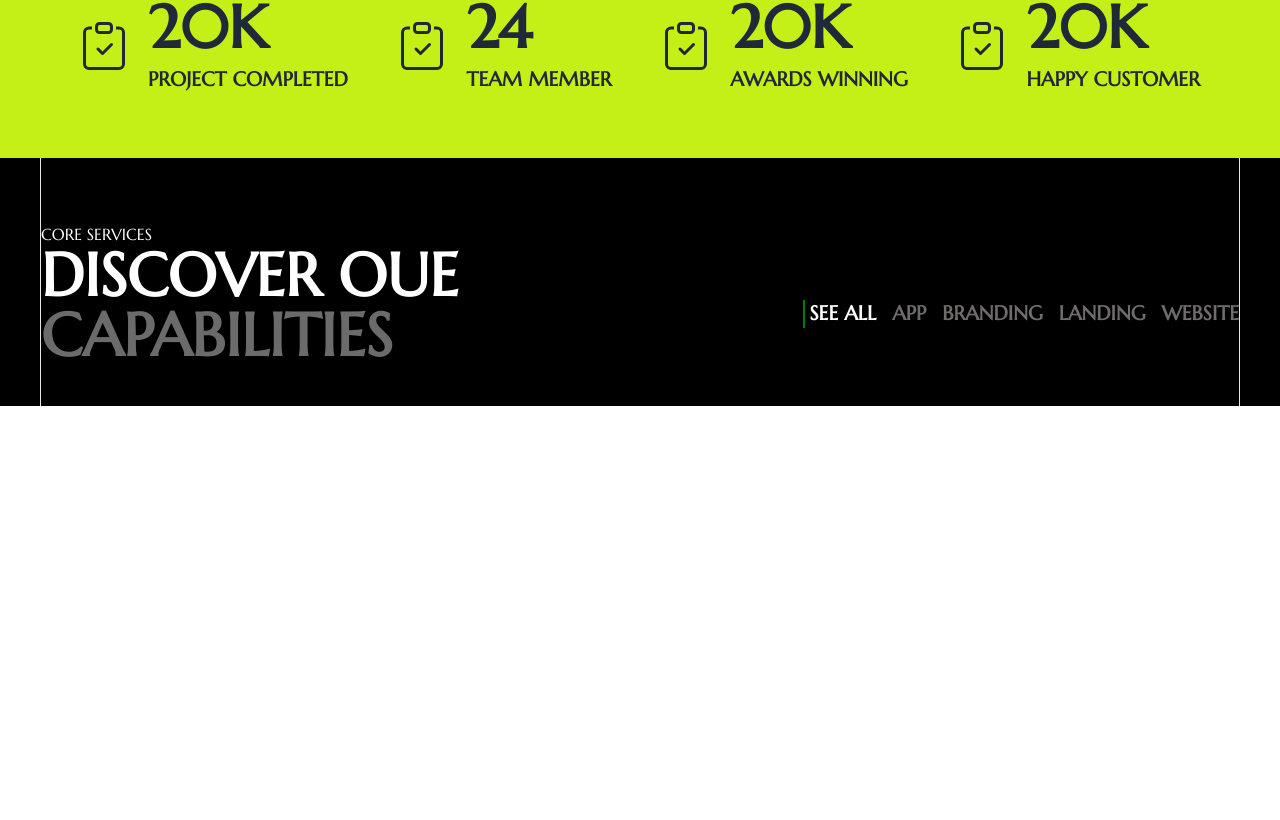
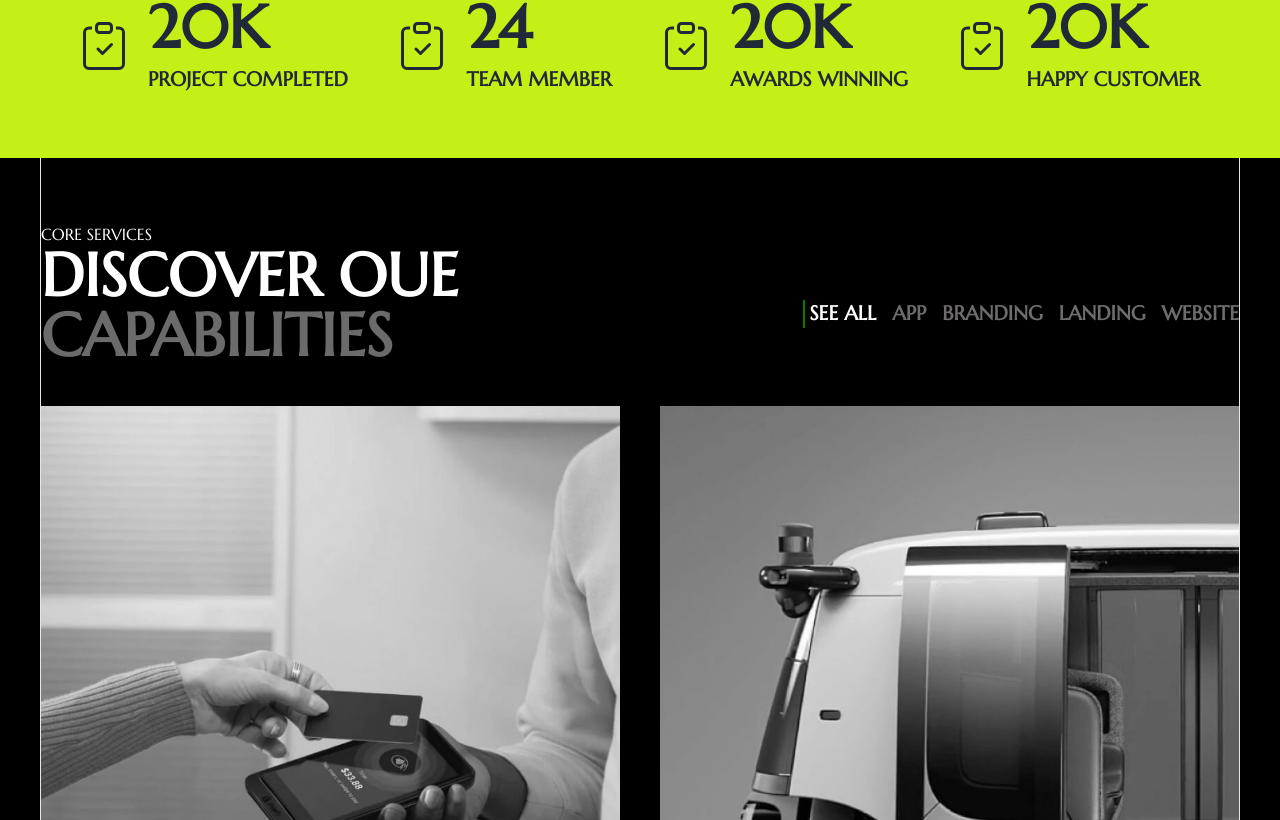
Before and after one commit to shaikTazUddin01/injaazh-client, a React (Vite) app: page / in a window 1280 px wide. Shown: the part 2840-3660 px from the top of the page. Before the commit the page ends 3246 px from the top, so only its background shows below. Built offline with nearby package versions, Linux system fonts and the light colour scheme.

Commit message:
added CAPABILITIES images

```diff
--- a/package.json
+++ b/package.json
@@ -10,12 +10,14 @@
     "preview": "vite preview"
   },
   "dependencies": {
+    "aos": "^2.3.4",
     "localforage": "^1.10.0",
     "match-sorter": "^6.3.4",
     "react": "^18.2.0",
     "react-dom": "^18.2.0",
     "react-icons": "^5.0.1",
     "react-router-dom": "^6.22.3",
+    "react-tooltip": "^5.26.3",
     "sort-by": "^1.2.0"
   },
   "devDependencies": {
--- a/src/component/home/Capabilities.css
+++ b/src/component/home/Capabilities.css
@@ -5,5 +5,15 @@
 }
 li {
     cursor: pointer;
-    transition: 0.3s  ;
+    transition: 0.1s  ease-out;
   }
+
+  .cap_images img{
+    filter: grayscale(100%);
+    transition: .7s;
+
+  }
+  .cap_images img:hover{
+    cursor: pointer;
+    filter: grayscale(0%);
+  }
--- a/src/component/home/Capabilities.jsx
+++ b/src/component/home/Capabilities.jsx
@@ -1,5 +1,11 @@
-import { useState } from "react";
+import { useEffect, useState } from "react";
 import './Capabilities.css'
+// images
+import img01 from "../../assets/img_01-1.jpg"
+import img02 from "../../assets/img_02.jpg"
+import img03 from "../../assets/img_03.jpg"
+import img04 from "../../assets/img_04.jpg"
+
 
 const Capabilities = () => {
   const [activeItem, setActiveItem] = useState(null)
@@ -7,12 +13,15 @@ const Capabilities = () => {
   const handleItemClick = (idx) => {
     setActiveItem(idx)
   }
+
   return (
     <div className="max-w-[1300px] mx-auto px-10">
-            <div className='grid grid-cols-2 gap-10 border-x pt-16 items-center'>
+      <div className="border-x">
+
+        <div className='grid grid-cols-2 gap-10 pt-16 items-center'>
           <div className='text-white pb-10'>
-                    <h1 className="uppercase">core services</h1>
-                    <h1 className='text-6xl font-semibold uppercase'>Discover Oue <br />
+            <h1 className="uppercase" >core services</h1>
+            <h1 className='text-6xl font-semibold uppercase' >Discover Oue <br />
               <span className='text-[#6b6b6b]'>capabilities</span>
             </h1>
           </div>
@@ -51,6 +60,49 @@ const Capabilities = () => {
             </ul>
           </div>
         </div>
+        <div className="grid grid-cols-2 gap-10 cap_images">
+          {
+            activeItem == null &&
+            <>
+
+            <img src={img01} alt="" />
+
+            <img src={img02} alt="" />
+            <img src={img03} alt="" />
+            <img src={img04} alt="" />
+            </>
+          }
+          {
+            activeItem == 0 &&
+            <>
+            <img src={img03} alt="" data-aos="fade-left" />
+            <img src={img04} alt="" data-aos="fade-right" />
+            </>
+          }
+
+          {
+            activeItem == 1 &&
+            <>
+            <img src={img01} alt="" />
+            <img src={img04} alt="" />
+            </>
+          }
+            {
+            activeItem == 2 &&
+            <>
+            <img src={img03} alt="" />
+            <img src={img04} alt="" />
+            </>
+          }
+            {
+            activeItem == 3 &&
+            <>
+            <img src={img02} alt="" />
+            <img src={img03} alt="" />
+            </>
+          }
+        </div>
+      </div>
     </div>
   );
 };
```
Also changed, not shown: 1 other file (tests, documents, lock files or other folders). Lines whose indentation alone changed are shown as unchanged.
